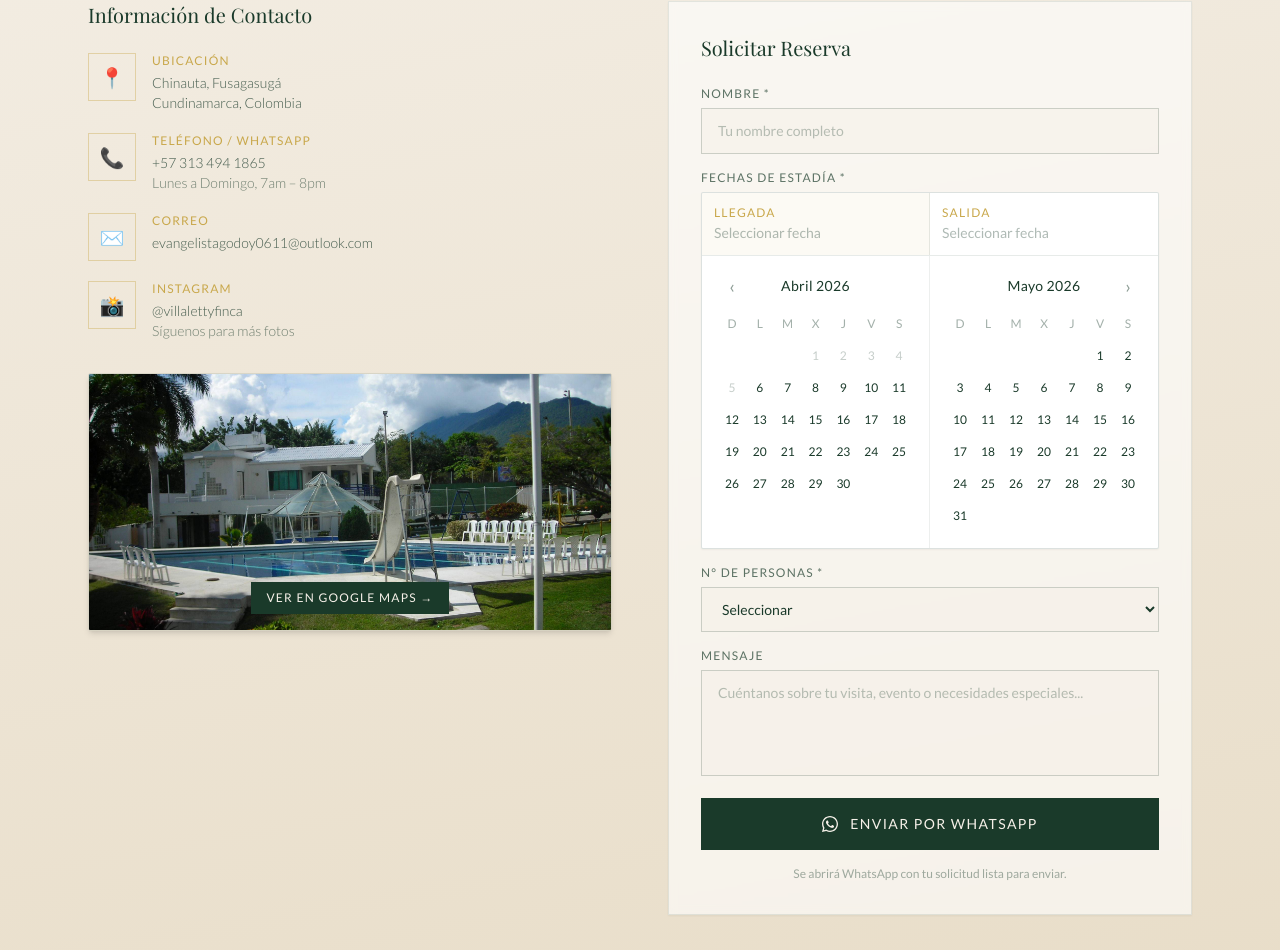
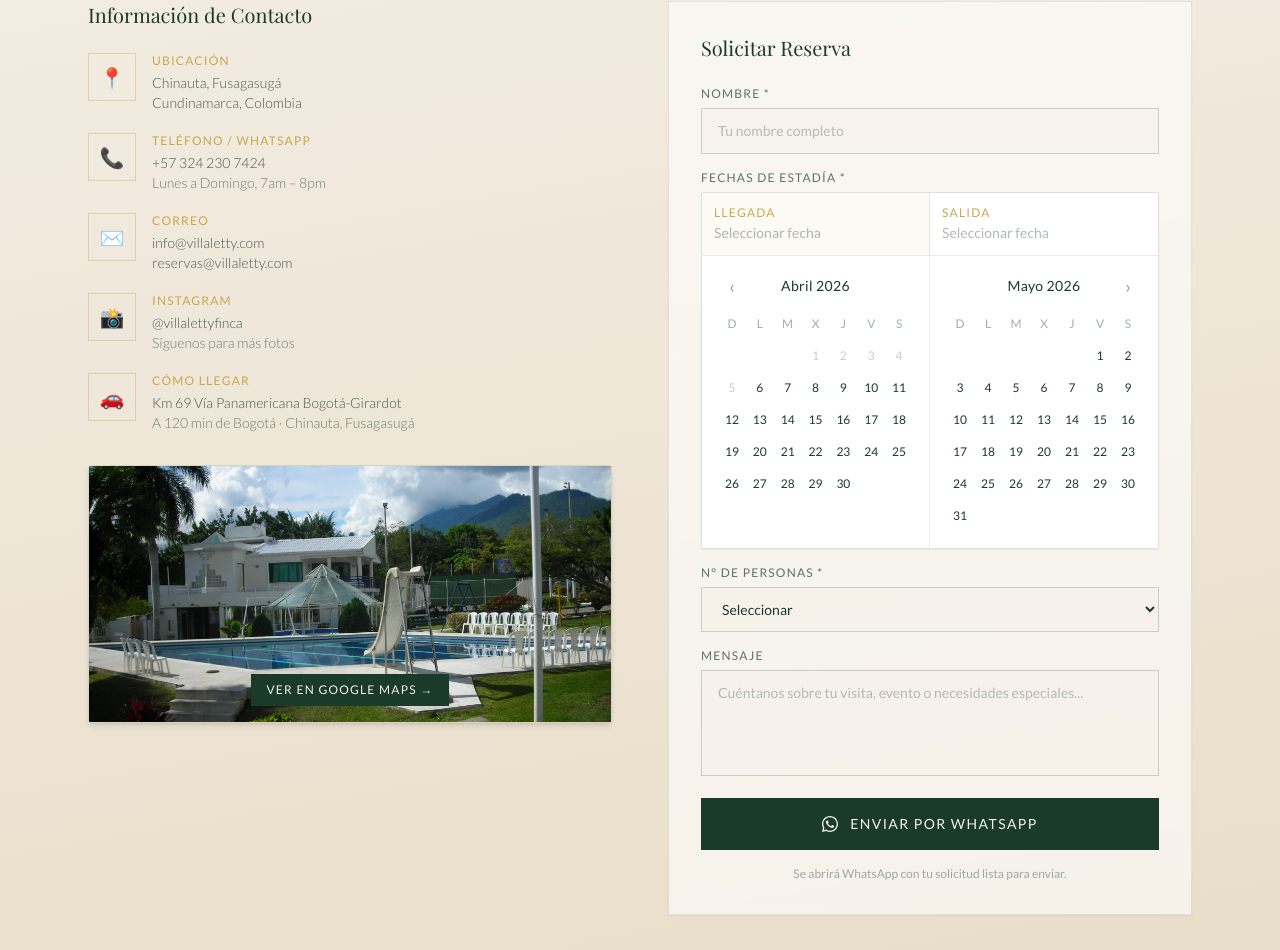
Before and after one commit to Dangod-spec/villa-letty, a Next.js app: page / in a window 1280 px wide. Shown: the part 7307-8257 px from the top of the page. Built offline with nearby package versions, Linux system fonts and the light colour scheme; a web font is replaced by a local one.

Commit message:
Update Contacto.tsx

```diff
--- a/app/components/Contacto.tsx
+++ b/app/components/Contacto.tsx
@@ -247,17 +247,22 @@ const infoItems = [
   {
     icon: '📞',
     title: 'Teléfono / WhatsApp',
-    lines: ['+57 313 494 1865', 'Lunes a Domingo, 7am – 8pm'],
+    lines: ['+57 324 230 7424', 'Lunes a Domingo, 7am – 8pm'],
   },
   {
     icon: '✉️',
     title: 'Correo',
-    lines: ['evangelistagodoy0611@outlook.com'],
+    lines: ['info@villaletty.com', 'reservas@villaletty.com'],
   },
   {
     icon: '📸',
     title: 'Instagram',
     lines: ['@villalettyfinca', 'Síguenos para más fotos'],
+  },
+  {
+    icon: '🚗',
+    title: 'Cómo llegar',
+    lines: ['Km 69 Vía Panamericana Bogotá-Girardot', 'A 120 min de Bogotá · Chinauta, Fusagasugá'],
   },
 ]
 
@@ -378,7 +383,19 @@ export default function Contacto() {
                       ) : item.title === 'Teléfono / WhatsApp' ? (
                         <>
                           <a
-                            href="tel:+573134941865"
+                            href="tel:+573242307424"
+                            className="block text-verde-oscuro/80 hover:text-dorado font-sans font-light text-sm transition-colors"
+                          >
+                            {item.lines[0]}
+                          </a>
+                          <p className="text-verde-oscuro/60 font-sans font-light text-sm">{item.lines[1]}</p>
+                        </>
+                      ) : item.title === 'Cómo llegar' ? (
+                        <>
+                          <a
+                            href="https://www.google.com/maps/place/Centro+Vacacional+Villa+Lety/@4.2855072,-74.4724188,17z"
+                            target="_blank"
+                            rel="noopener noreferrer"
                             className="block text-verde-oscuro/80 hover:text-dorado font-sans font-light text-sm transition-colors"
                           >
                             {item.lines[0]}
```
